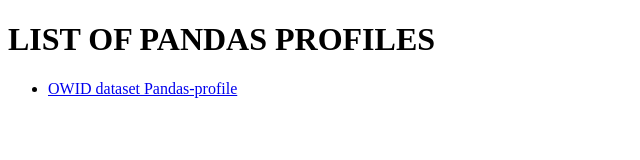
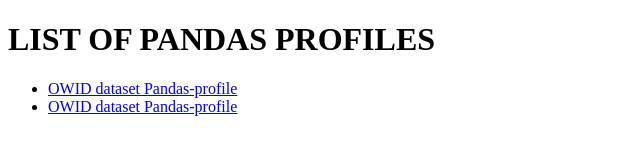
Before and after one commit to sfu-db/covid19-datasets, a plain HTML site: page index.html in a window 1280 px wide. Shown: the whole page, without its empty margins (0-640 px from the left). Drawn offline with Linux system fonts and the light colour scheme.

Commit message:
update(index.html) : add link to COVID19 impact on education pandas profiling

```diff
--- a/index.html
+++ b/index.html
@@ -12,6 +12,7 @@
     <div>
         <ul>
             <li><a href="webpages/owiddataset.html">OWID dataset Pandas-profile</a></li>
+            <li><a href="webpages/COVID19-impact-on-education.html">OWID dataset Pandas-profile</a></li>
         </ul>
     </div>
 </body>
```
